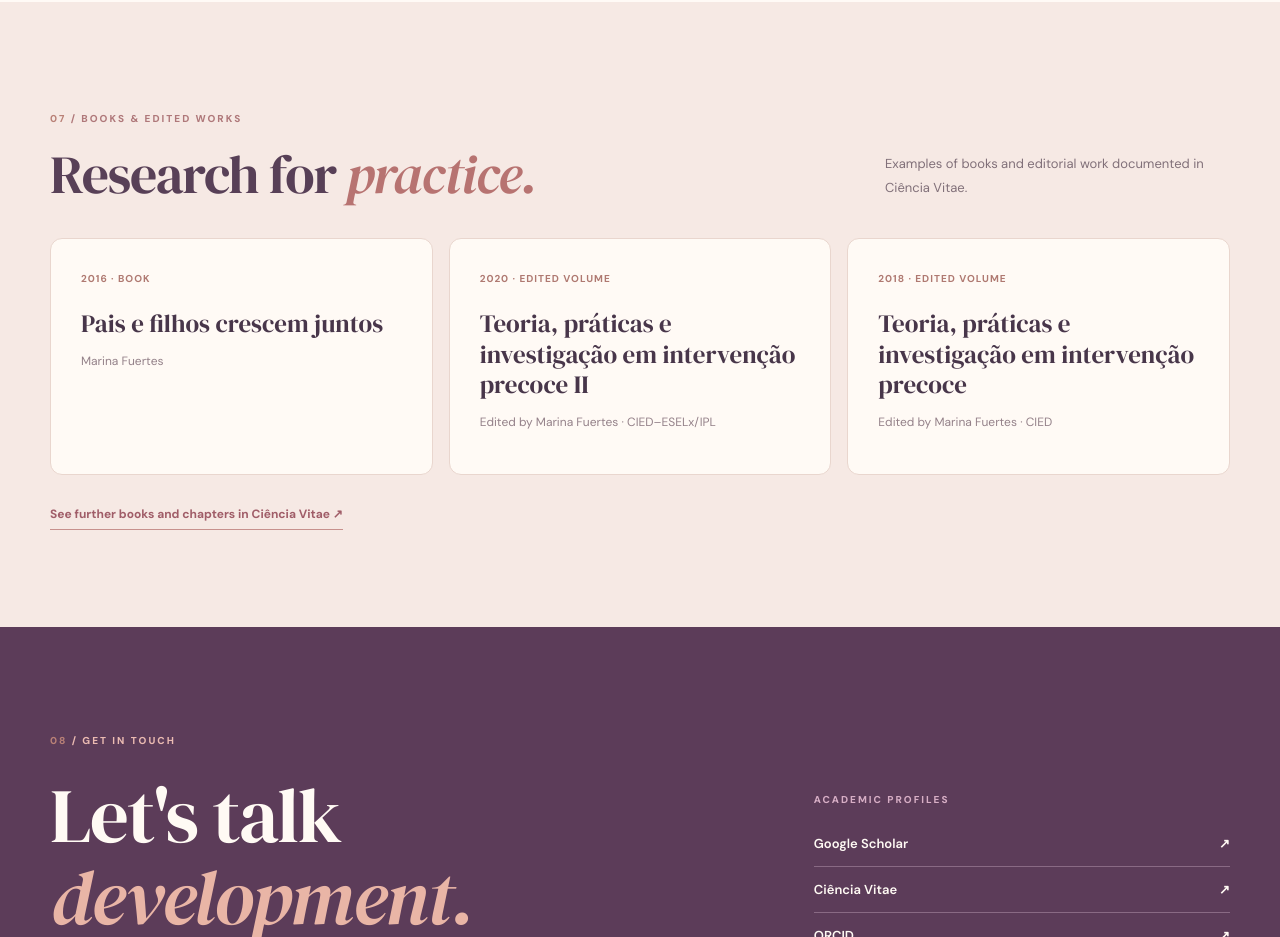
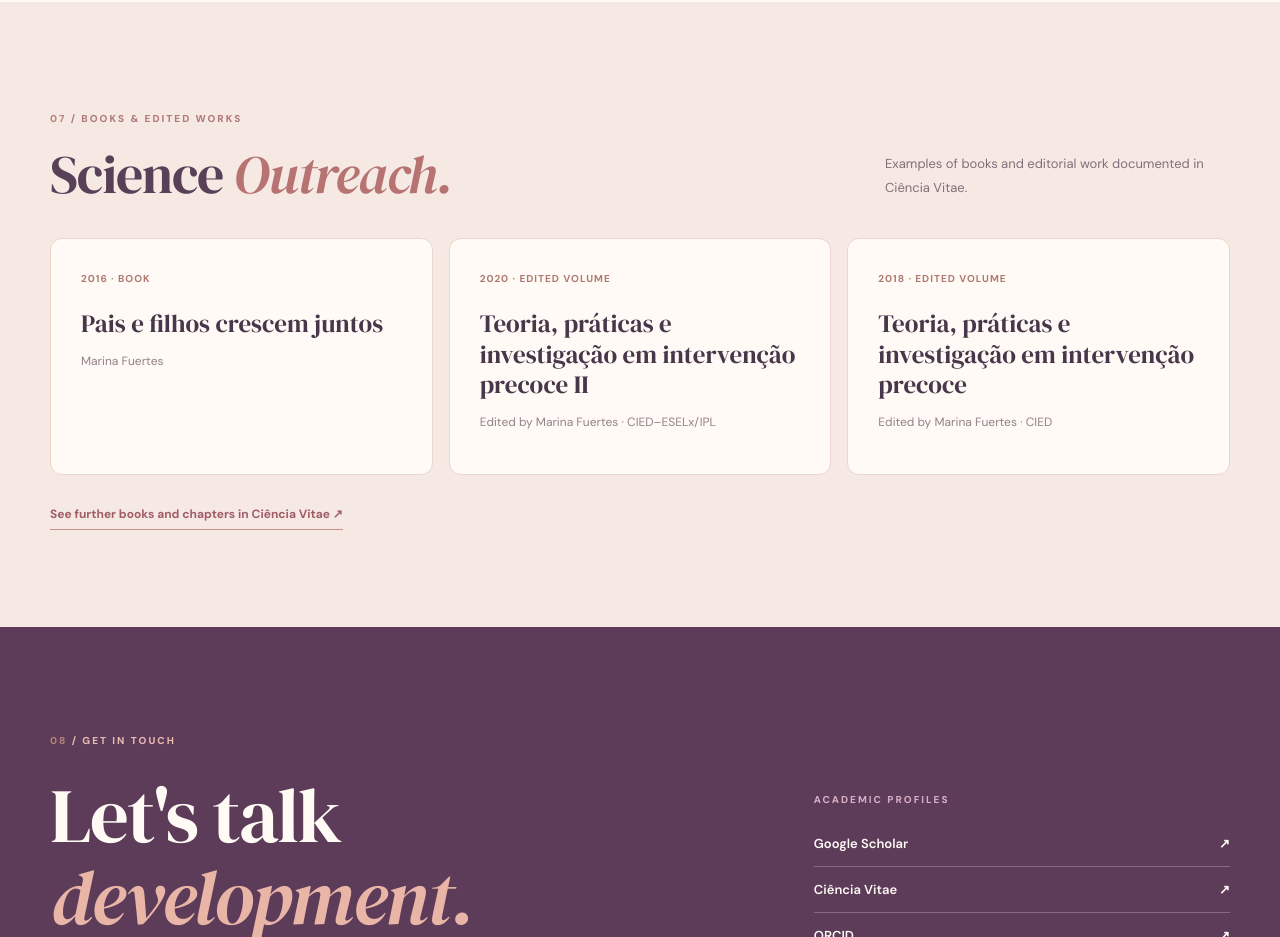
Before and after one commit to marinafuertes-ggd/marinafuertes, a plain HTML site: page index.html in a window 1280 px wide. Shown: the part 7520-8457 px from the top of the page. Drawn offline with Linux system fonts and the light colour scheme.

Commit message:
Update index.html

```diff
--- a/index.html
+++ b/index.html
@@ -103,7 +103,7 @@
     <section class="section academic-section" id="academic" aria-labelledby="academic-title"><div class="container split-layout"><div class="section-side"><span class="section-kicker"><span class="section-index">06</span> / ACADEMIC LIFE</span></div><div class="section-body"><h2 class="section-heading" id="academic-title">Teaching, mentoring &amp; <em>advancing practice.</em></h2><p class="lead-paragraph academic-intro">My academic work connects research on early development with the education of teachers, early-intervention specialists and psychologists.</p><div class="academic-grid"><div><h3>Academic appointments &amp; education</h3><div class="timeline"><div class="timeline-item"><span>Current profile</span><p>Full Professor (Professor Coordenador Principal)<small>Lisbon School of Education · Polytechnic University of Lisbon</small></p></div><div class="timeline-item"><span>Advanced training</span><p>PhD and Habilitation in Psychology<small>University of Porto</small></p></div><div class="timeline-item"><span>1998</span><p>Master's in Developmental Psychology<small>University of Porto</small></p></div><div class="timeline-item"><span>1995</span><p>Degree in Psychology and Educational Sciences<small>University of Lisbon</small></p></div></div></div>
       <div><h3>Teaching &amp; academic service</h3><p>Coordinator of the master's programmes in Early Intervention and Preschool Education at ESELx, with involvement in further postgraduate programmes.</p><p>Experience supervising doctoral and master's research in developmental psychology, parent–infant interaction and early childhood education.</p><p>Research and professional activity includes international collaboration, publications, peer review and work at the intersection of developmental science and practice.</p><a class="inline-arrow" href="https://www.eselx.ipl.pt/en/node/689" target="_blank" rel="noopener noreferrer">View institutional profile ↗</a></div></div></div></div></section>
 
-    <section class="section writing-section" id="books" aria-labelledby="books-title"><div class="container"><div class="section-header"><div><span class="section-kicker"><span class="section-index">07</span> / BOOKS &amp; EDITED WORKS</span><h2 class="section-heading" id="books-title">Research for <em>practice.</em></h2></div><p>Examples of books and editorial work documented in Ciência Vitae.</p></div><div class="book-grid"><div class="book-card"><span>2016 · BOOK</span><h3>Pais e filhos crescem juntos</h3><p>Marina Fuertes</p></div><div class="book-card"><span>2020 · EDITED VOLUME</span><h3>Teoria, práticas e investigação em intervenção precoce II</h3><p>Edited by Marina Fuertes · CIED–ESELx/IPL</p></div><div class="book-card"><span>2018 · EDITED VOLUME</span><h3>Teoria, práticas e investigação em intervenção precoce</h3><p>Edited by Marina Fuertes · CIED</p></div></div><div class="after-books"><a class="inline-arrow" href="https://www.cienciavitae.pt/en/2416-A724-93B2" target="_blank" rel="noopener noreferrer">See further books and chapters in Ciência Vitae ↗</a></div></div></section>
+    <section class="section writing-section" id="books" aria-labelledby="books-title"><div class="container"><div class="section-header"><div><span class="section-kicker"><span class="section-index">07</span> / BOOKS &amp; EDITED WORKS</span><h2 class="section-heading" id="books-title">Science <em>Outreach.</em></h2></div><p>Examples of books and editorial work documented in Ciência Vitae.</p></div><div class="book-grid"><div class="book-card"><span>2016 · BOOK</span><h3>Pais e filhos crescem juntos</h3><p>Marina Fuertes</p></div><div class="book-card"><span>2020 · EDITED VOLUME</span><h3>Teoria, práticas e investigação em intervenção precoce II</h3><p>Edited by Marina Fuertes · CIED–ESELx/IPL</p></div><div class="book-card"><span>2018 · EDITED VOLUME</span><h3>Teoria, práticas e investigação em intervenção precoce</h3><p>Edited by Marina Fuertes · CIED</p></div></div><div class="after-books"><a class="inline-arrow" href="https://www.cienciavitae.pt/en/2416-A724-93B2" target="_blank" rel="noopener noreferrer">See further books and chapters in Ciência Vitae ↗</a></div></div></section>
 
     <section class="contact-section" id="contact" aria-labelledby="contact-title"><div class="container contact-layout"><div><span class="section-kicker contact-kicker"><span class="section-index">08</span> / GET IN TOUCH</span><h2 id="contact-title">Let's talk<br><em>development.</em></h2><p>For academic enquiries, collaborative research or educational exchange:</p><a class="contact-email" href="mailto:marinaf@eselx.ipl.pt">marinaf@eselx.ipl.pt ↗</a></div><div class="contact-links"><span>ACADEMIC PROFILES</span><a href="https://scholar.google.pt/citations?hl=en&amp;user=y-pGJAMAAAAJ" target="_blank" rel="noopener noreferrer">Google Scholar <span aria-hidden="true">↗</span></a><a href="https://www.cienciavitae.pt/en/2416-A724-93B2" target="_blank" rel="noopener noreferrer">Ciência Vitae <span aria-hidden="true">↗</span></a><a href="https://orcid.org/0000-0001-7061-5092" target="_blank" rel="noopener noreferrer">ORCID <span aria-hidden="true">↗</span></a><a href="https://www.scopus.com/authid/detail.uri?authorId=16301662000" target="_blank" rel="noopener noreferrer">Scopus Author Profile <span aria-hidden="true">↗</span></a><a href="https://www.eselx.ipl.pt/en/node/689" target="_blank" rel="noopener noreferrer">ESELx Institutional Profile <span aria-hidden="true">↗</span></a></div></div></section>
   </main>
```
